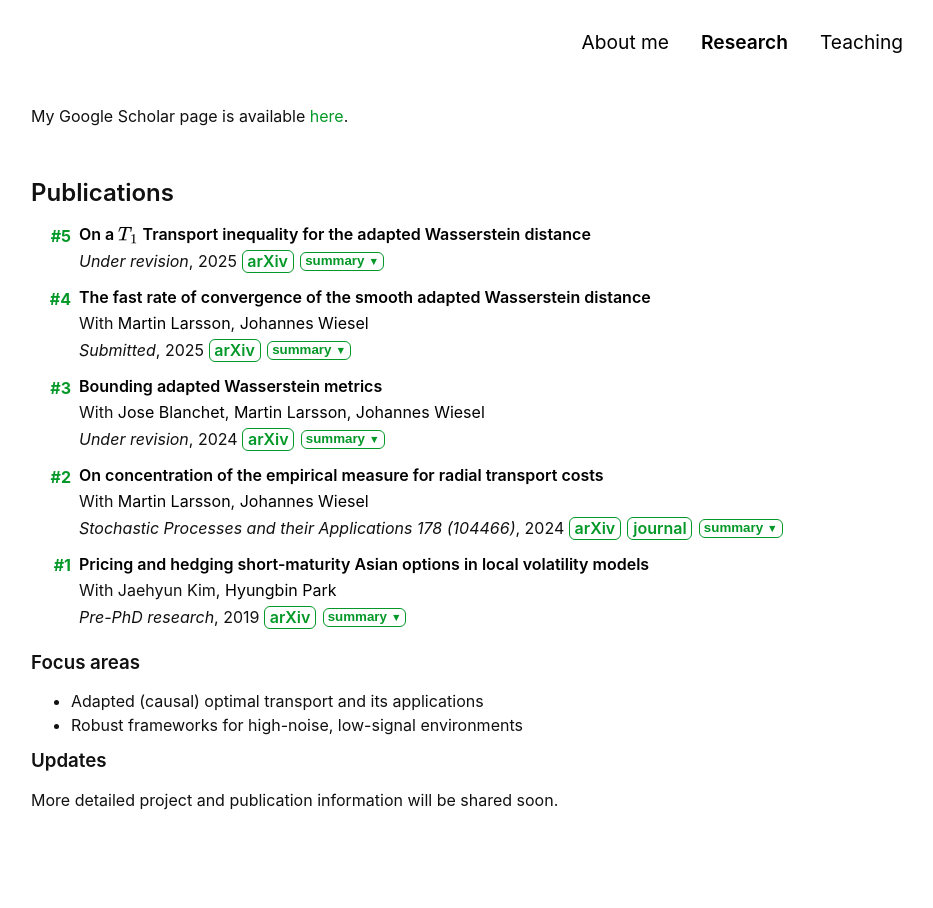
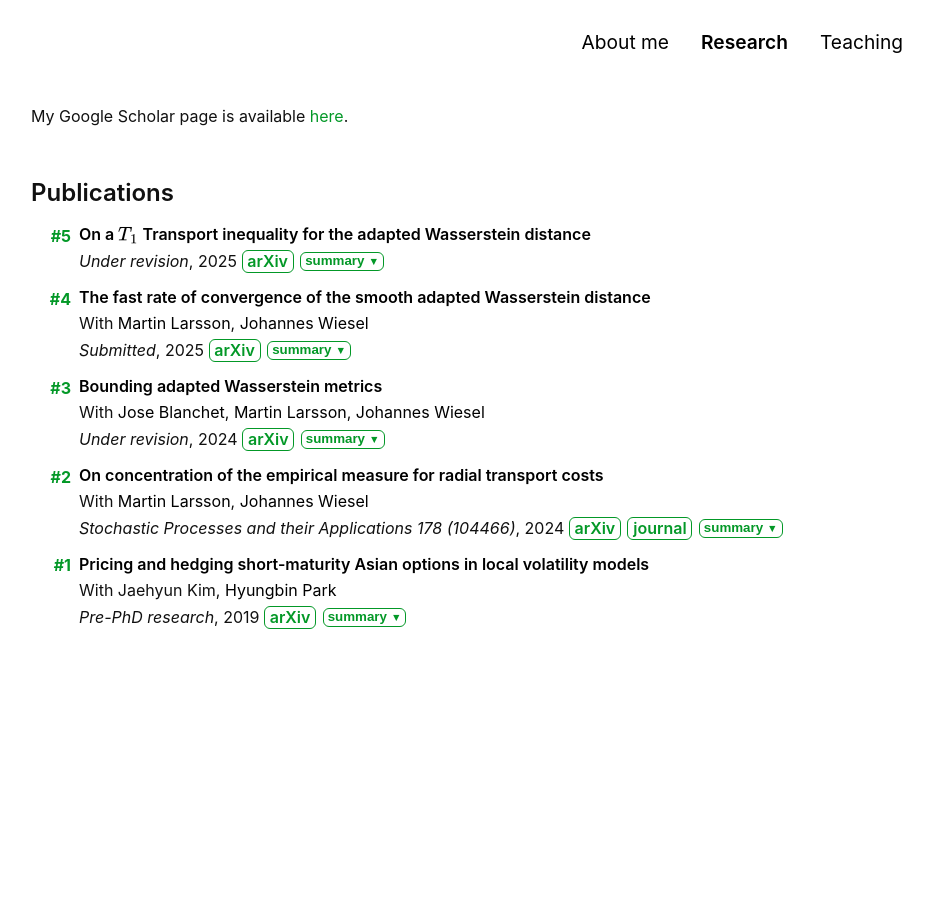
Before and after one commit to Jonghwap/Jonghwap.github.io, a Jekyll site: the page built from research.md, in a window 1280 px wide. Shown: the whole page, without its empty margins (209-1142 px from the left). Built offline with Jekyll 4.4.1, drawn with Linux system fonts in a browser that asks for light colours; a style sheet for code colours, icons or effects is not loaded.

Commit message:
Update research.md

```diff
--- a/research.md
+++ b/research.md
@@ -14,10 +14,3 @@ My Google Scholar page is available <a class="accent-link" href="https://scholar
 
 
 {% include publication_list.html %}
-
-### Focus areas
-- Adapted (causal) optimal transport and its applications
-- Robust frameworks for high-noise, low-signal environments
-
-### Updates
-More detailed project and publication information will be shared soon.
```
